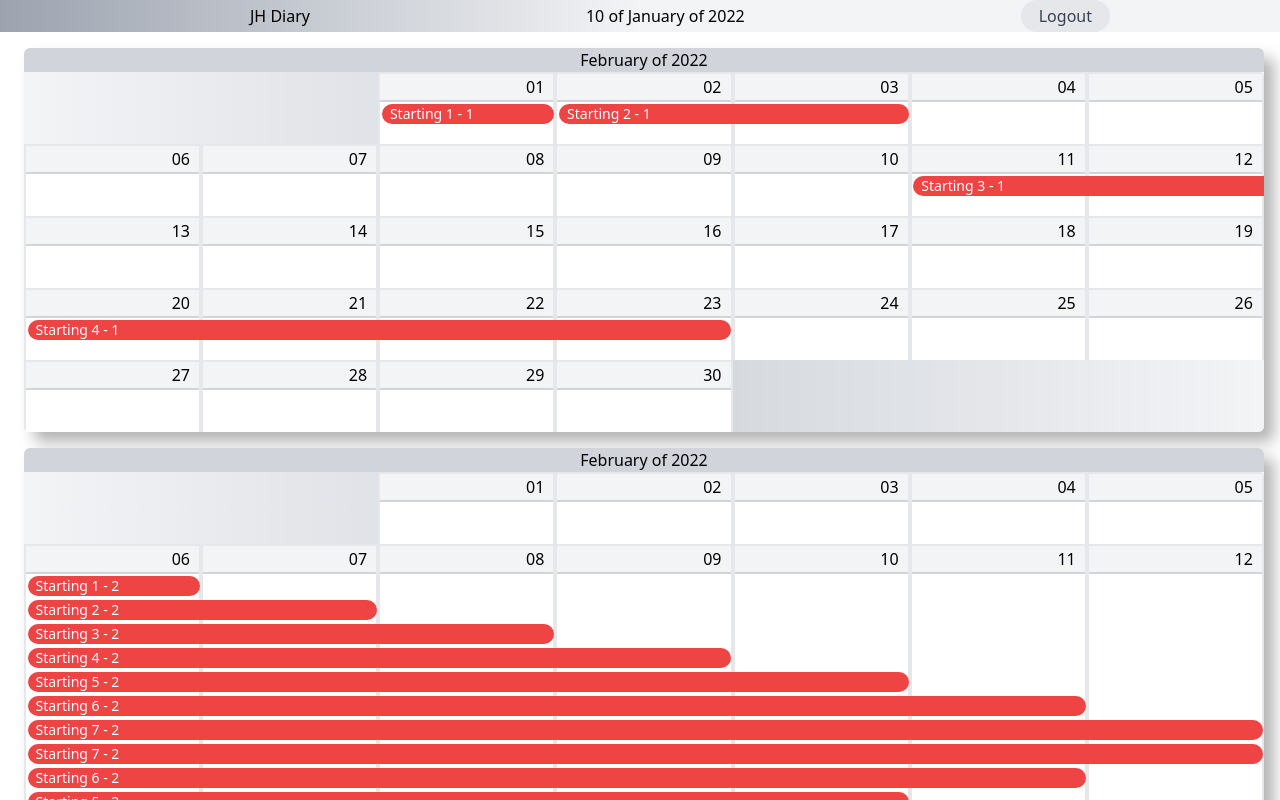
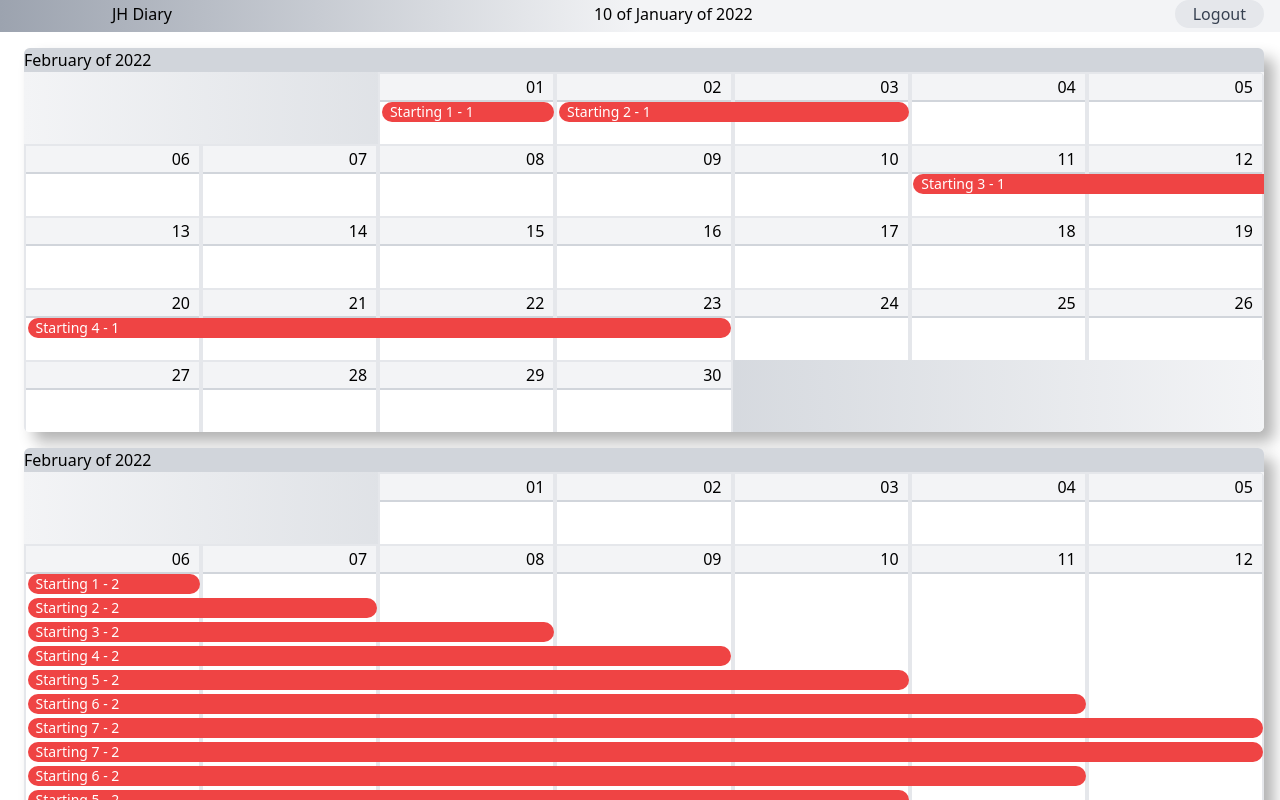
Before and after one commit to espin-tolosa/calendar-ts, a React (Vite) app: page / in a window 1280 px wide. Shown: the top 800 px of the page. Built offline with nearby package versions, Linux system fonts and the light colour scheme.

Commit message:
Improving style of Topnav

```diff
--- a/src/pages/Codelink.tsx
+++ b/src/pages/Codelink.tsx
@@ -402,15 +402,14 @@ export default function App(): JSX.Element {
           onClick={() => setToogleCreate((prev) => !prev)}
         >
           {/*header*/}
-          <div className="flex h-8 ml-28 justify-between font-medium">
+          <div className="flex justify-between items-baseline h-8 font-medium">
             {/*left-header*/}
-            <div className="flex items-center">JH Diary</div>
-            {/*center-header*/}{" "}
-            <div className="flex items-center">10 of January of 2022</div>
+            <div className="md:ml-28 ml-2">JH Diary</div>
+            {/*center-header*/} <div className="">10 of January of 2022</div>
             {/*right-header*/}
-            <div className="flex">
+            <div className="">
               <div
-                className="flex items-center border-2 hover:bg-transparent mr-8 border-gray-200 hover:border-gray-700 hover:text-black rounded-full px-4 bg-gray-200 text-gray-700 transition-colors active:bg-indigo-500 "
+                className="border-2 hover:bg-transparent mr-4 border-gray-200 hover:border-gray-700 hover:text-black rounded-full px-4 bg-gray-200 text-gray-700 transition-colors active:bg-indigo-500 "
                 onClick={(evt) => {
                   evt.stopPropagation();
                 }}
--- a/src/styles/codelink.css
+++ b/src/styles/codelink.css
@@ -258,10 +258,12 @@
 /* calendar */
 
 /* utility classes */
+/*
 .flex {
   display: flex;
   justify-content: space-around;
 }
+*/
 .flex-column {
   flex-direction: column;
 }
```
